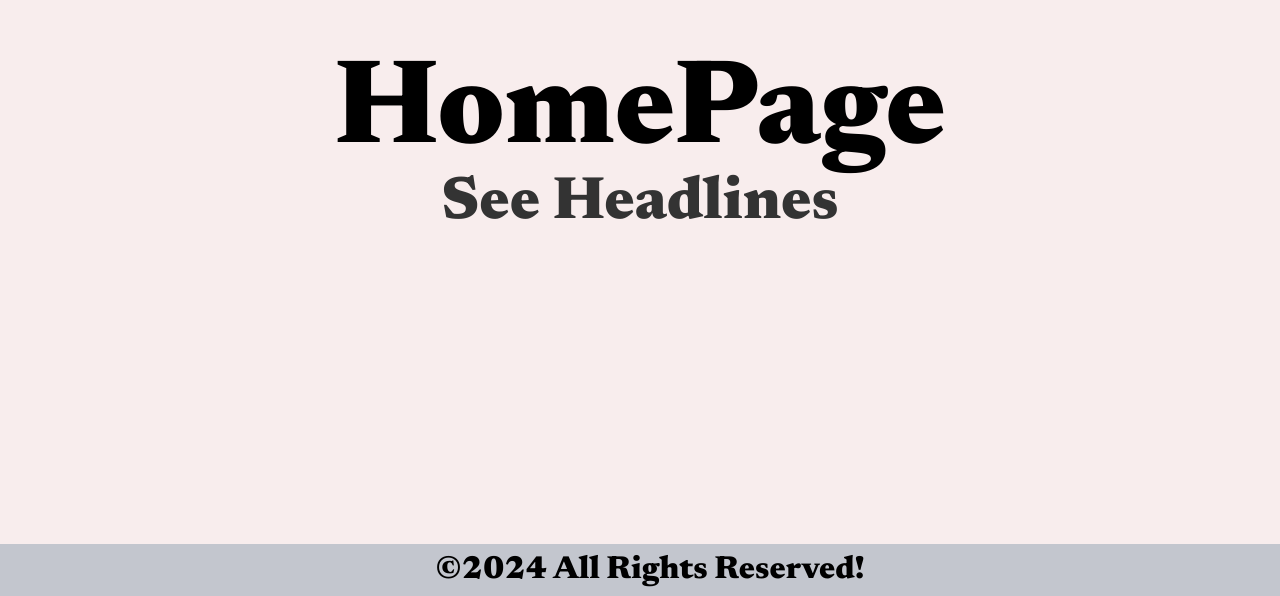
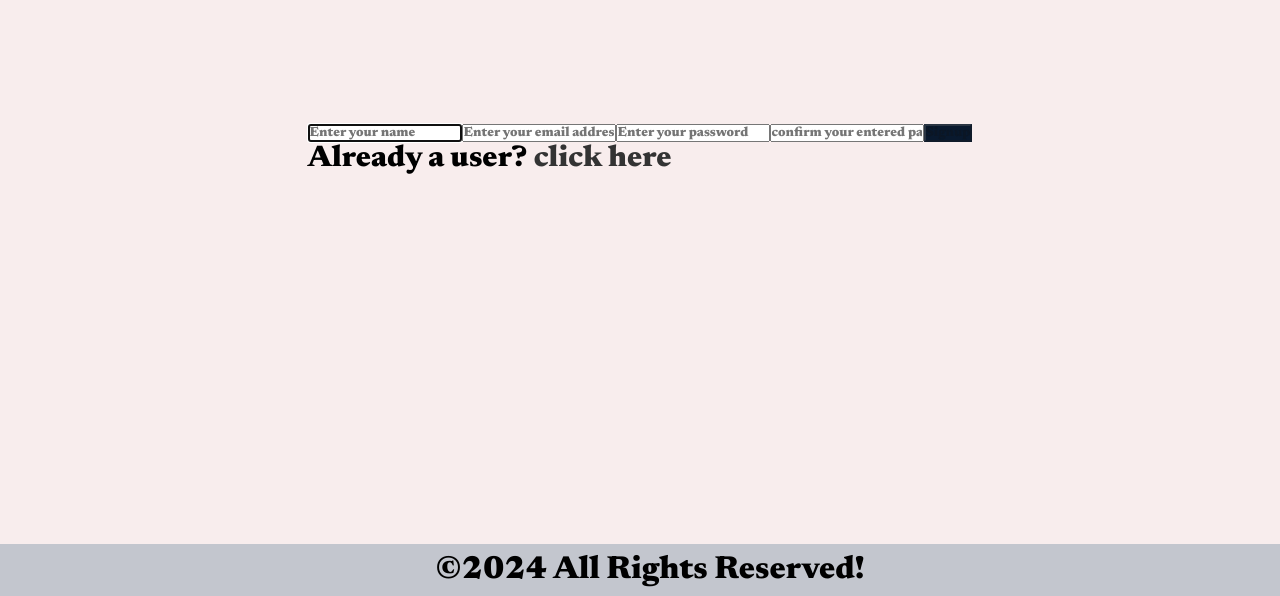
Before and after one commit to Ritheeshshetty/advance-web-sunshine, a React (Create React App) app in the folder sunshine1/: page /signup in a window 1280 px wide. Before the commit this address led to /. Shown: the part 256-852 px from the top of the page. Built offline with nearby package versions, Linux system fonts and the light colour scheme; no server answers; the HTML template or start-up script is replaced by a standard one; a web font is replaced by a local one.

Commit message:
eight tuesday

```diff
--- a/sunshine1/src/App.js
+++ b/sunshine1/src/App.js
@@ -17,6 +17,7 @@ import Settings from './components/Settings';
 import ShowNav from './components/ShowNav';
 import HomePage from './components/HomePage';
 import Login from './components/Login';
+import Signup from './components/Signup';
 
 
 const App=()=>{
@@ -60,6 +61,7 @@ const App=()=>{
             <Route exact path="/contact" element={<Contact category="Contact"/> }/>
             <Route exact path="/settings" element={<Settings category="Settings"/> }/>
             <Route exact path="/login" element={<Login/>}/>
+            <Route exact path="/signup" element={<Signup/>}/>
           </Routes>
       <Footer/>
       </BrowserRouter>
--- a/sunshine1/src/components/NavBar.js
+++ b/sunshine1/src/components/NavBar.js
@@ -1,7 +1,8 @@
 import React, { useState, useEffect } from "react";
-import { Link, useNavigate } from "react-router-dom";
+import { Link, useNavigate,useLocation } from "react-router-dom";
 
 const NavBar = () => {
+  const location = useLocation();
   const [menu, setMenu] = useState(20);
   let navigate = useNavigate();
   const handleClick = () => {
@@ -13,7 +14,7 @@ const NavBar = () => {
   };
   useEffect(() => {
     console.log("");
-    if (!localStorage.getItem("token")) {
+    if (!localStorage.getItem("token")|| location.pathname==='/signup') {
       navigate("/");
     }
   }, [navigate]);
--- a/sunshine1/src/components/News.js
+++ b/sunshine1/src/components/News.js
@@ -154,6 +154,7 @@ const News = (props) => {
                   newsUrl={element.url}
                   author={element.author ? element.author : "Unknown"}
                   date={new Date(element.publishedAt).toGMTString()}
+                  name={element.source.name}
                 />
               </article>
             );
--- a/sunshine1/src/components/NewsItem.js
+++ b/sunshine1/src/components/NewsItem.js
@@ -1,7 +1,7 @@
 import React from "react";
 
 const NewsItem = (props) => {
-  let { title, description, imageUrl, newsUrl, author, date } = props;
+  let { title, description, imageUrl, newsUrl, author, date,name } = props;
   return (
     <div>
       <div className="card">
@@ -14,7 +14,7 @@ const NewsItem = (props) => {
           </p>
         </div>
         <a href={newsUrl} rel="noreferrer" target="_blank">
-          <button className="card-button">More info</button>
+          <button className="card-button">{name}</button>
         </a>
       </div>
     </div>
--- a/sunshine1/src/components/ShowNav.js
+++ b/sunshine1/src/components/ShowNav.js
@@ -8,7 +8,7 @@ const ShowNav = ({ children }) => {
 
   useEffect(() => {
     console.log(location)
-    if (location.pathname === "/" ||location.pathname==='/login') {
+    if (location.pathname === "/" ||location.pathname==='/login'||location.pathname==='/signup') {
         setShowNav(false);
       } else {
         setShowNav(true);
--- /dev/null
+++ b/sunshine1/src/components/Signup.js
@@ -0,0 +1,74 @@
+import {React,useState} from 'react'
+import { Link,useNavigate} from 'react-router-dom'
+// import NoteContext from '../context/notes/noteContext';
+
+const Signup = () => {
+//   const context = useContext(NoteContext);
+    const host='5000'
+    // const {showAlert,host} = context;
+  const [credentials, setCredentials] = useState({name:"",email:"",password:"",cpassword:""})
+  const navigate = useNavigate();
+  const handleSubmit=async(e)=>{
+      e.preventDefault();
+      const {name,email,password}=credentials
+      const response = await fetch(`http://localhost:${host}/api/auth/createuser/`, {
+          method: "POST",
+          headers: {
+            "Content-Type": "application/json",
+          },
+          body: JSON.stringify({name,email,password}),
+        });
+        const json= await response.json()
+        console.log(json)
+        if(json.success&&credentials.password===credentials.cpassword)
+        {
+          localStorage.setItem('token',json.authToken)
+          navigate('/login');
+        //   showAlert("SignUp successfull🔥",'success')
+      }else if(json.error){
+        console.log(json.error)
+        // showAlert(json.error,'danger')
+      }
+      else{
+        // showAlert("invalid Credentials",'danger')
+        console.log("invalid")
+      }
+
+    }
+    const onChange=(e)=>{
+      setCredentials({...credentials,[e.target.name]:e.target.value})
+  }
+  const [passtype, setPasstype] = useState("password")
+  const pass=()=>{
+    if(passtype==='password'){
+      setPasstype('text')
+     }
+     else{
+      setPasstype('password')
+     }
+  }
+  return (
+    <>
+    <div className="login">
+    <div className='uplog'>
+        <form action="" autoComplete="new-password">
+        <p className='loginicon'><i className="fa-regular fa-user"></i></p>
+        <label htmlFor="name"></label>
+            <input type="text" id="name" name='name' value={credentials.name} onChange={onChange} placeholder='Enter your name'autoComplete='off' autoFocus="on"  required/>
+            <label htmlFor="email"></label>
+            <input type="email" id="email" name='email' value={credentials.email} onChange={onChange} placeholder='Enter your email address'  role="presentation" autoComplete="off"  required/>
+            <label htmlFor="password"></label>
+            <input type={passtype} id="password" name='password' value={credentials.password} onChange={onChange} placeholder='Enter your password'  autoComplete="new-password" minLength={5} required/>
+            <label htmlFor="cpassword"></label>
+            <i className={`fa-solid fa-${passtype==='password'?'eye-slash':'eye'}`} onClick={pass}></i>
+            <input type={passtype} id="cpassword" name='cpassword' value={credentials.cpassword} onChange={onChange} placeholder='confirm your entered password' autoComplete="new-password" minLength={5} required/>
+
+            <input type="button" value={"Signup"} onClick={handleSubmit} disabled={credentials.name.length<2&&credentials.password.length<4?true:false} style={{backgroundColor:credentials.name.length<3||credentials.password.length<5||credentials.password!==credentials.cpassword?'#09192e':'#172b46'}}/>
+            <p>Already a user? <Link to="/">click here</Link> </p>
+        </form>
+    </div>
+    </div>
+</>
+  )
+}
+export default Signup
```
